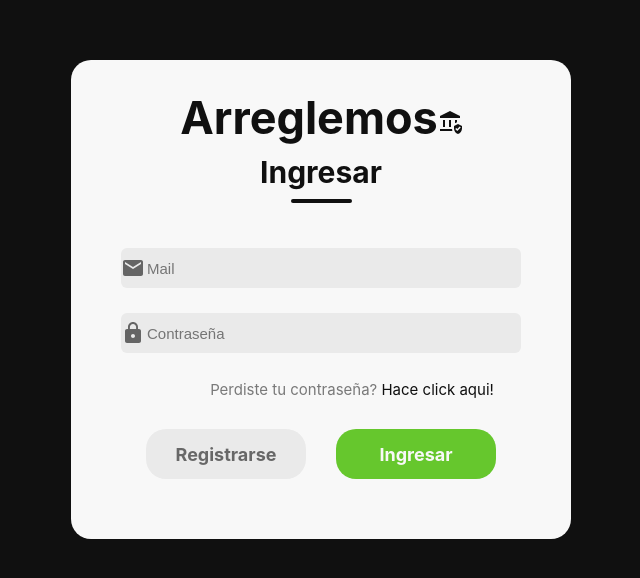
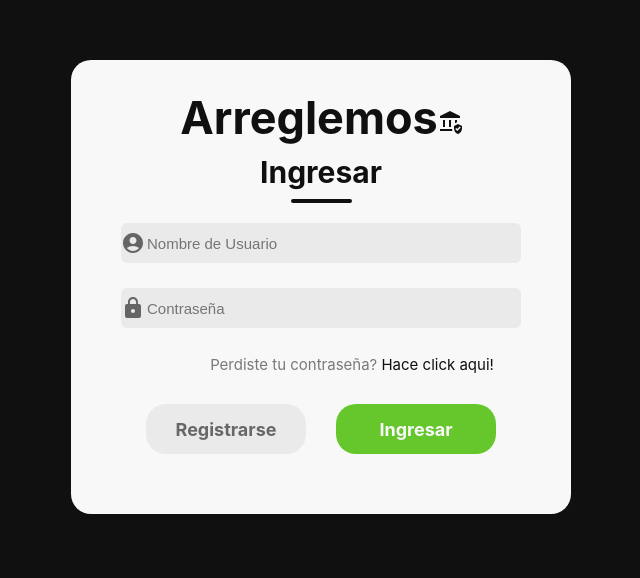
Before and after one commit to facundocarrizo99/tpo-api-2024, a React (Create React App) app: page /Login in a window 1280 px wide. Shown: the part 140-718 px from the top of the page, without its empty margins (319-959 px from the left). Built offline with nearby package versions, Linux system fonts and the light colour scheme.

Commit message:
Logica de login y register, con datos hardcodeados

```diff
--- /dev/null
+++ b/src/backendLog.js
@@ -0,0 +1,24 @@
+const users = [
+    {
+        name: 'Facu',
+        email: 'facu@gmail.com',
+        password: '1',
+    },
+    {
+        name: 'Santi',
+        email: 'santi@gmail.com',
+        password: '1',
+    },
+]
+
+function findUser(users, searchValue) {
+    return users.find(user => user.name === searchValue || user.email === searchValue);
+}
+
+function createUser(newUser) {
+    users.push(newUser);
+    console.log("Usuario creado exitosamente:", newUser);
+    return newUser;
+}
+
+export { users, findUser, createUser };
--- a/src/pages/LogReg/LogReg.css
+++ b/src/pages/LogReg/LogReg.css
@@ -101,6 +101,11 @@ body{
     font-size: 18px;
     font-weight: 650;
     cursor: pointer;
+    transition: transform 0.2s;
+}
+
+.submit:hover {
+    transform: scale(1.1);
 }
 
 .gray{
--- a/src/pages/LogReg/Login.js
+++ b/src/pages/LogReg/Login.js
@@ -2,46 +2,56 @@ import React, {useState} from 'react'
 import AssuredWorkloadIcon from '@mui/icons-material/AssuredWorkload';
 import '../LogReg/LogReg.css'
 import AccountCircleIcon from '@mui/icons-material/AccountCircle';
-import EmailIcon from '@mui/icons-material/Email';
 import HttpsIcon from '@mui/icons-material/Https';
+import {users, findUser } from '../../backendLog';
+import {useNavigate} from 'react-router-dom';
 
-const Login = () => {
+const Login = ({ searchUser}) => {
+  const [username, setUsername] = useState("");
+  const [password, setPassword] = useState("");
+  const navigate = useNavigate();
 
-  const [action,setaction] = useState("Ingresar");
+
+  const handleSubmit = (e) => {
+      e.preventDefault();
+      const user = findUser(users, username);
+      console.log("Usuario buscado:", user);
+      if (user && user.password === password) {
+        navigate('/Home');
+      } else {
+        alert("Usuario o contraseña incorrectos.");
+      }
+  };
+
 
   return (
-    <div className= "container">
+    <form onSubmit={handleSubmit} className= "container">
 
       <div className= "header">
         <div className= "text-arreglemos">Arreglemos<AssuredWorkloadIcon className= "Logo" style={{color: "#101010"}}/></div>
-        <div className= "text-interactivo">{action}</div>
+        <div className= "text-interactivo">Ingresar</div>
         <div className= "underline"></div>
       </div>
 
       <div className= "inputs">
-        {action==="Ingresar"?<div></div>:<div className= "input">
+        <div className= "input">
           <AccountCircleIcon className= "Logo" style={{color: "#656565"}}/>
-          <input type= "text" placeholder= "Nombre de Usuario"/>
-        </div>}
-
-        <div className= "input">
-          <EmailIcon className= "Logo" style={{color: "#656565"}}/>
-          <input type= "email" placeholder= "Mail"/>
+          <input type= "text" placeholder= "Nombre de Usuario" value={username} onChange={(e) => setUsername(e.target.value)} required/>
         </div>
 
         <div className= "input">
           <HttpsIcon className= "Logo" style={{color: "#656565"}}/>
-          <input type= "password" placeholder= "Contraseña"/>
+          <input type= "password" placeholder= "Contraseña" value={password} onChange={(e) => setPassword(e.target.value)} required/>
         </div>
 
       </div>
-      {action==="Registrarse"?<div></div>:<div className= "forgot-password">Perdiste tu contraseña? <span>Hace click aqui!</span></div>}
+      <div className= "forgot-password">Perdiste tu contraseña? <span>Hace click aqui!</span></div>
       <div className= "submit-container">
-        <div className={action==="Ingresar"?"submit gray":"submit"} onClick={()=>{setaction("Registrarse")}}>Registrarse</div>
-        <div className={action==="Registrarse"?"submit gray":"submit"} onClick={()=>{setaction("Ingresar")}}>Ingresar</div>
+        <div className="submit gray"  onClick={() => navigate('/Register')}>Registrarse</div>
+        <div className="submit" onClick={handleSubmit} >Ingresar</div>
       </div>
 
-    </div>
+    </form>
   )
 }
 
--- a/src/pages/LogReg/Register.js
+++ b/src/pages/LogReg/Register.js
@@ -4,41 +4,80 @@ import '../LogReg/LogReg.css'
 import AccountCircleIcon from '@mui/icons-material/AccountCircle';
 import EmailIcon from '@mui/icons-material/Email';
 import HttpsIcon from '@mui/icons-material/Https';
+import {useNavigate} from 'react-router-dom';
+import {users, findUser, createUser } from '../../backendLog';
 
-const Register = () => {
+const Register = (registerUser) => {
+  const [username, setUsername] = useState("");
+  const [password, setPassword] = useState("");
+  const [email, setEmail] = useState("");
+  const navigate = useNavigate();
 
-  const [action,setaction] = useState("Registrarse");
+  const validateEmail = (email) => {
+    const emailPattern = /^[^\s@]+@[^\s@]+\.[^\s@]+$/;
+    return emailPattern.test(email);
+  };
+
+  const handleSubmit = (e) => {
+    e.preventDefault();
+
+    const existingUser = findUser(users, username);
+    const existingEmail = users.find(user => user.email === email);
+
+    if (validateEmail(email)) {
+
+      if (existingEmail) {
+        console.error("El correo electrónico ya está en uso.");
+        alert("El correo electrónico ya está en uso.");
+        return;
+      }
+
+      if (existingUser) {
+        console.error("El nombre de usuario ya existe.");
+        alert("El nombre de usuario ya existe.");
+        return;
+      }
+
+      const newUser = { name: username, email, password };
+      createUser(newUser);
+      alert("Registro exitoso. Ya puedes iniciar sesion ");
+      navigate('/Login');
+    } else {
+      alert("Por favor, ingrese un correo electrónico válido.");
+    }
+  };
+
 
   return (
     <div className= "container">
 
       <div className= "header">
         <div className= "text-arreglemos">Arreglemos<AssuredWorkloadIcon className= "Logo" style={{color: "#101010"}}/></div>
-        <div className= "text-interactivo">{action}</div>
+        <div className= "text-interactivo">Registrarse</div>
         <div className= "underline"></div>
       </div>
 
       <div className= "inputs">
-        {action==="Ingresar"?<div></div>:<div className= "input">
+        <div className= "input">
           <AccountCircleIcon className= "Logo" style={{color: "#656565"}}/>
-          <input type= "text" placeholder= "Nombre de Usuario"/>
-        </div>}
+          <input type= "text" placeholder= "Nombre de Usuario" value={username} onChange={(e) => setUsername(e.target.value)} required/>
+        </div>
 
         <div className= "input">
           <EmailIcon className= "Logo" style={{color: "#656565"}}/>
-          <input type= "email" placeholder= "Mail"/>
+          <input type= "email" placeholder= "Mail" value={email} onChange={(e) => setEmail(e.target.value)} required/>
         </div>
 
         <div className= "input">
           <HttpsIcon className= "Logo" style={{color: "#656565"}}/>
-          <input type= "password" placeholder= "Contraseña"/>
+          <input type= "password" placeholder= "Contraseña" value={password} onChange={(e) => setPassword(e.target.value)} required/>
         </div>
 
       </div>
-      {action==="Registrarse"?<div></div>:<div className= "forgot-password">Perdiste tu contraseña? <span>Hace click aqui!</span></div>}
+
       <div className= "submit-container">
-        <div className={action==="Ingresar"?"submit gray":"submit"} onClick={()=>{setaction("Registrarse")}}>Registrarse</div>
-        <div className={action==="Registrarse"?"submit gray":"submit"} onClick={()=>{setaction("Ingresar")}}>Ingresar</div>
+        <div className="submit" onClick={handleSubmit}>Registrarse</div>
+        <div className="submit gray" onClick={() => navigate('/Login')}>Ingresar</div>
       </div>
 
     </div>
```
